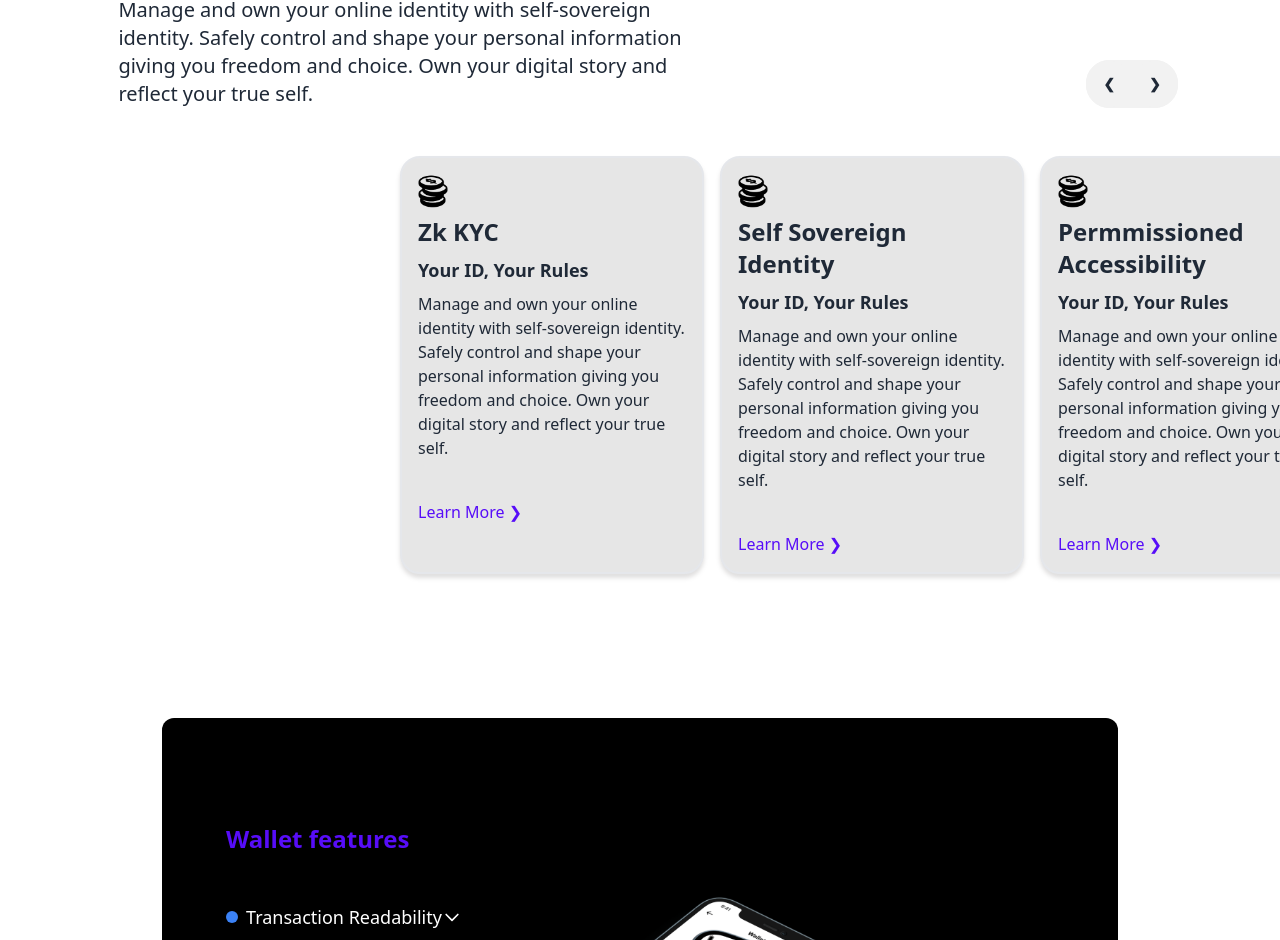
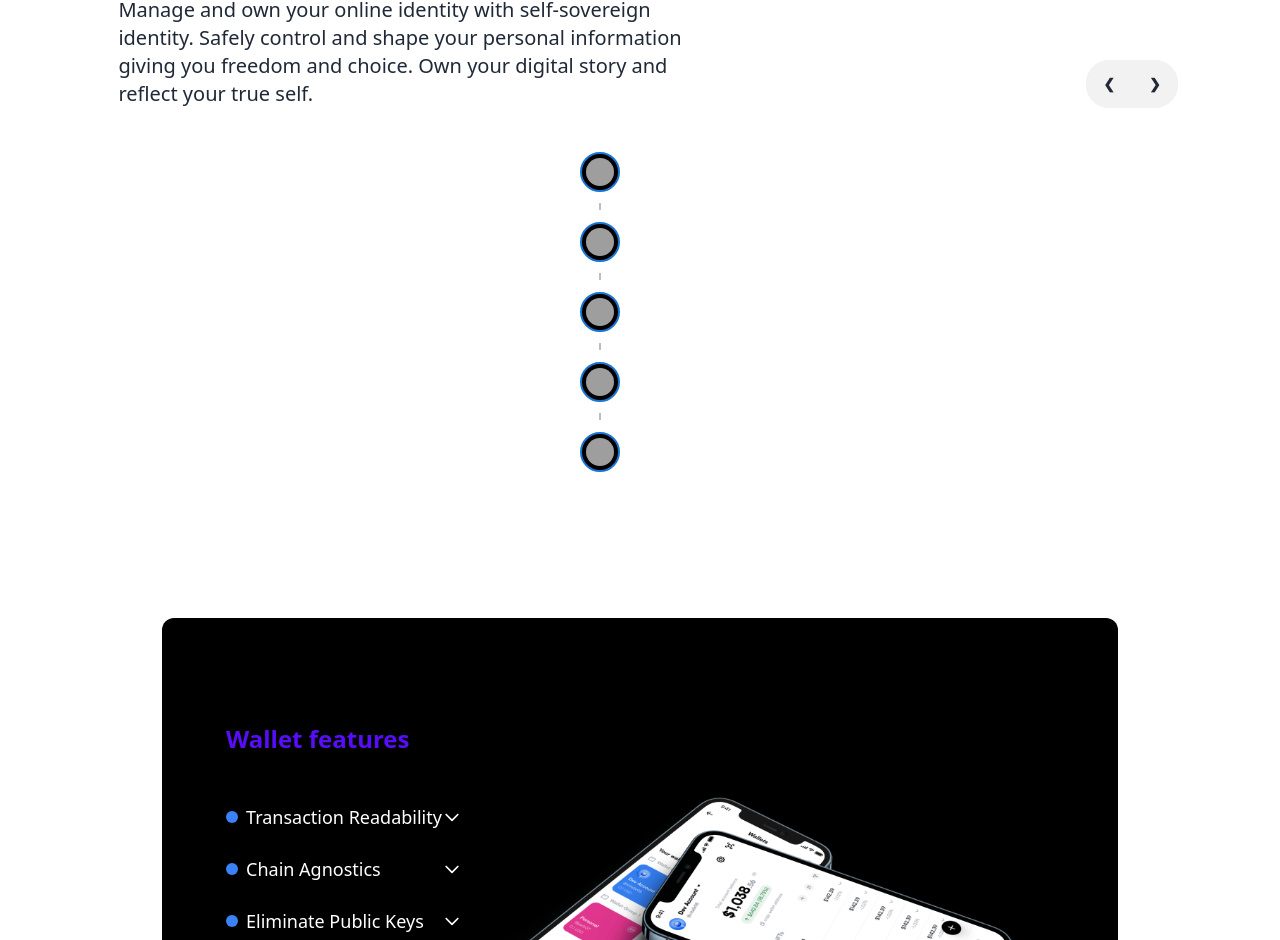
Before and after one commit to KartikeyCode/avex-website2023, a React (Create React App) app: page / in a window 1280 px wide. Shown: the part 1816-2756 px from the top of the page. Built offline with nearby package versions, Linux system fonts and the light colour scheme; grey boxes are pictures that could not be loaded; the HTML template or start-up script is replaced by a standard one.

Commit message:
Update Carousel.jsx

```diff
--- a/src/components/ui/Carousel.jsx
+++ b/src/components/ui/Carousel.jsx
@@ -1,30 +1,84 @@
-import React from 'react'
-import CarouselItem from './CarouselItem'
+import React, { useState } from 'react';
+import { Timeline, TimelineItem, TimelineSeparator, TimelineContent, TimelineDot, TimelineConnector } from '@mui/lab';
 
 const slides = [
-  {
-    heading: "Zk KYC",
-    subheading: 'Your ID, Your Rules',
-    paragraph: 'Manage and own your online identity with self-sovereign identity. Safely control and shape your personal information giving you freedom and choice. Own your digital story and reflect your true self.'
-  },
-  {
-    heading: "Self Sovereign Identity",
-    subheading: 'Your ID, Your Rules',
-    paragraph: 'Manage and own your online identity with self-sovereign identity. Safely control and shape your personal information giving you freedom and choice. Own your digital story and reflect your true self. '
-  },
-  {
-    heading: "Permmissioned Accessibility",
-    subheading: 'Your ID, Your Rules',
-    paragraph: 'Manage and own your online identity with self-sovereign identity. Safely control and shape your personal information giving you freedom and choice. Own your digital story and reflect your true self. '
-  },
-]
+  { image: '/images/DOC.png' },
+  { image: '/images/Customer.png' },
+  { image: '/images/DOC.png' },
+  { image: '/images/Customer.png' },
+  { image: '/images/DOC.png' },
+];
 
 const Carousel = () => {
+  const [hovered, setHovered] = useState(false);
+
+  const handleMouseEnter = () => {
+    setHovered(true);
+  };
+
+  const handleMouseLeave = () => {
+    setHovered(false);
+  };
+
   return (
-    <div className="carousel carousel-center max-w-4xl p-4 space-x-4 self-end">
-      {slides.map((slide, index) => <CarouselItem key={index} index={index} {...slide} />)}
-    </div>
-  )
-}
+    <Timeline
+      align="left"
+      style={{ margin: 0, padding: 0, position: 'relative', left: '-40px' }}
+    >
+      {slides.map((slide, index) => (
+        <TimelineItem key={index}>
+          <TimelineSeparator>
+            <TimelineDot
+              color="primary"
+              variant="outlined"
+              sx={{
+                backgroundColor: 'black',
+                transition: 'background-color 0.3s',
+                position: 'relative',
+                width: '40px', // Adjust the width of the circle as needed
+                height: '40px', // Adjust the height of the circle as needed
+                '&:hover': {
+                  backgroundColor: 'white',
+                  '&::before': {
+                    content: '""',
+                    position: 'absolute',
+                    top: '-25%',
+                    left: '-25%',
+                    width: '150%',
+                    height: '150%',
+                    borderRadius: '50%',
+                    backgroundImage: 'linear-gradient(to bottom, #0595FD, #0054D2)',
+                    opacity: 1,
+                    zIndex: -1,
+                    transition: 'opacity 0.3s',
+                  },
+                },
+              }}
+              onMouseEnter={handleMouseEnter}
+              onMouseLeave={handleMouseLeave}
+            >
+              <img
+                src={slide.image}
+                alt={`Image ${index + 1}`}
+                style={{
+                  width: '100%',
+                  height: '100%',
+                  objectFit: 'cover',
+                  borderRadius: '50%',
+                  filter: hovered ? 'invert(100%)' : 'none',
+                  transition: 'filter 0.3s',
+                }}
+              />
+            </TimelineDot>
+            {index < slides.length - 1 && <TimelineConnector />}
+          </TimelineSeparator>
+          <TimelineContent style={{ display: 'flex', alignItems: 'center' }}>
+            {/* Remove text */}
+          </TimelineContent>
+        </TimelineItem>
+      ))}
+    </Timeline>
+  );
+};
 
-export default Carousel
+export default Carousel;
```
